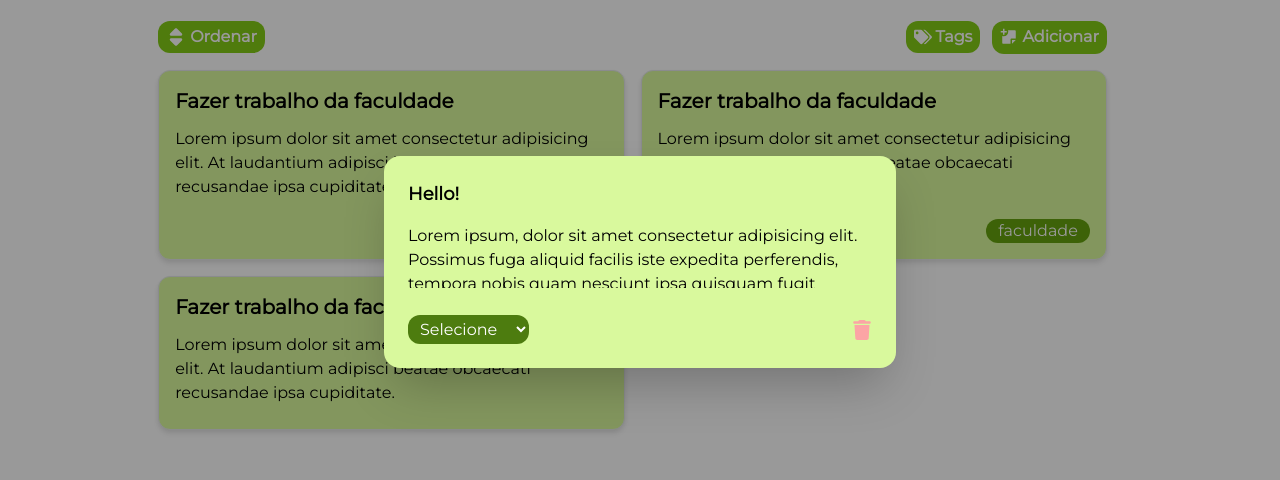
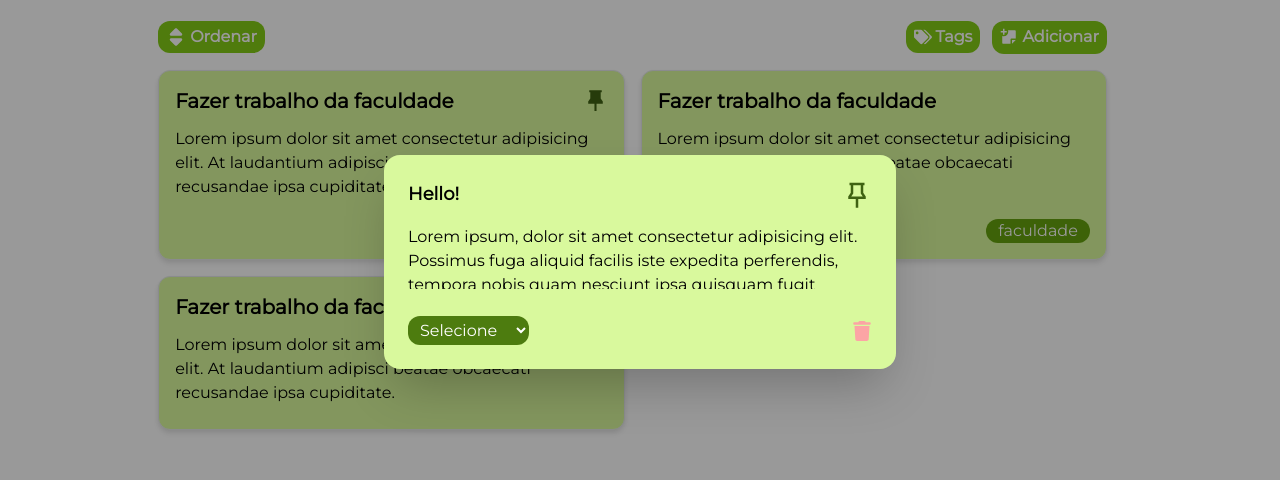
Before and after one commit to gabriel-augg/minhas-notas, a React (Vite) app: page / in a window 1280 px wide. Both pictures are taken after a click on the button "Adicionar". Shown: the part 138-618 px from the top of the page. Built offline with nearby package versions, Linux system fonts and the light colour scheme.

Commit message:
Feat: pin

```diff
--- a/src/components/Modal.jsx
+++ b/src/components/Modal.jsx
@@ -1,10 +1,18 @@
 import { FaTrash } from "react-icons/fa6";
+import { RiPushpin2Line } from "react-icons/ri";
+
 
 export default function Modal() {
     return (
         <dialog id="my_modal_2" className="modal">
             <div className="modal-box bg-lime-200">
-                <input type="text" className="bg-transparent text-lg text-black font-bold w-full outline-none" value="Hello!" />
+                <div className="flex">
+                    <input type="text" className="bg-transparent text-lg text-black font-bold w-full outline-none" value="Hello!" />
+                    <button>
+                        <RiPushpin2Line className="text-lime-800" size={30} />
+                    </button>
+                </div>
+
                 <textarea type="text" className="bg-transparent py-4 text-black w-full resize-none outline-none overflow-hidden h-auto" value="Lorem ipsum, dolor sit amet consectetur adipisicing elit. Possimus fuga aliquid facilis iste expedita perferendis, tempora nobis quam nesciunt ipsa quisquam fugit explicabo vel esse adipisci corrupti excepturi hic quaerat uisquam fugit explicabo vel esse adipisci corrupti excepturi hic quaerat uisquam fugit explicabo vel esse adipisci corrupti excepturi hic quaerat uisquam fugit explicabo vel esse adipisci corrupti excepturi hic quaerat uisquam fugit explicabo vel esse adipisci corrupti excepturi hic quaerat uisquam fugit explicabo vel esse adipisci corrupti excepturi hic quaerat uisquam fugit explicabo vel esse adipisci corrupti excepturi hic quaerat uisquam fugit explicabo vel esse adipisci corrupti excepturi hic quaerat uisquam fugit explicabo vel esse adipisci corrupti excepturi hic quaerat uisquam fugit explicabo vel esse adipisci corrupti excepturi hic quaerat." />
                 <div className="flex mt-5 justify-between">
                     <select className="outline-none rounded-xl p-1 px-2 bg-lime-700 text-white">
--- a/src/components/Note.jsx
+++ b/src/components/Note.jsx
@@ -1,11 +1,18 @@
-export default function xNote({id, title, description, category}){
+import { RiPushpin2Fill } from "react-icons/ri";
+
+export default function xNote({id, title, description, tag, pinned}){
     return(
         <article onClick={()=>document.getElementById('my_modal_2').showModal()} className="bg-lime-200 p-4 rounded-xl cursor-pointer border hover:border-lime-500 drop-shadow-md">
-            <h1 className="text-black font-bold text-xl mb-3">{title}</h1>
+            <div className="flex justify-between">
+                <h1 className="text-black font-bold text-xl mb-3">{title}</h1>
+                {pinned && (
+                    <RiPushpin2Fill className="text-lime-800" size={25} />
+                )}
+            </div>
             <p className="text-black text-md mb-2">{description}</p>
-            {category && (
+            {tag && (
                 <div className="flex justify-end mt-5">
-                    <span className="px-3 bg-lime-600 text-white rounded-3xl">{category}</span>
+                    <span className="px-3 bg-lime-600 text-white rounded-3xl">{tag}</span>
                 </div>
             )}
         </article>
--- a/src/pages/Home.jsx
+++ b/src/pages/Home.jsx
@@ -24,10 +24,6 @@ export default function Home() {
 
                 </div>
                 <div className="flex gap-3">
-                    {/* <button className="flex items-center bg-lime-500 text-white gap-1 rounded-xl font-bold p-1 px-2">
-                        <FaTags size={18} />
-                        Tags
-                    </button> */}
                     <div className="dropdown dropdown-hover">
                         <div tabIndex={0} role="button" className="flex items-center bg-lime-500 text-white gap-1 rounded-xl font-bold p-1 px-2">
                             <FaTags size={18} />
@@ -48,12 +44,13 @@ export default function Home() {
                 <Note
                     title="Fazer trabalho da faculdade"
                     description="Lorem ipsum dolor sit amet consectetur adipisicing elit. At laudantium adipisci beatae obcaecati recusandae ipsa cupiditate."
-                    category="faculdade"
+                    tag="faculdade"
+                    pinned={true}
                 />
                 <Note
                     title="Fazer trabalho da faculdade"
                     description="Lorem ipsum dolor sit amet consectetur adipisicing elit. At laudantium adipisci beatae obcaecati recusandae ipsa cupiditate."
-                    category="faculdade"
+                    tag="faculdade"
                 />
                 <Note
                     title="Fazer trabalho da faculdade"
```
